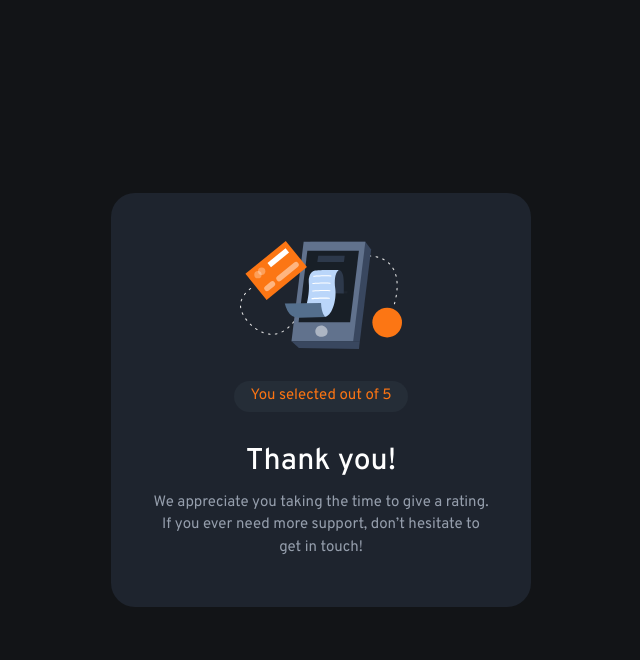
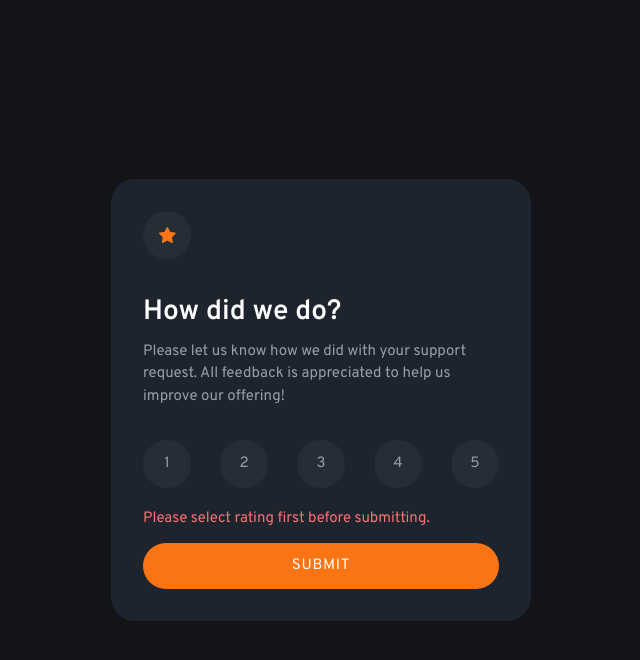
Before and after one commit to maryam-nasir/fm-interactive-rating-component, a React (Vite) app: page / in a window 1280 px wide. Both pictures are taken after a click on the button "SUBMIT". Shown: the top 660 px of the page, without its empty margins (319-959 px from the left). Built offline with nearby package versions, Linux system fonts and the light colour scheme.

Commit message:
Add validation error message for case when user submits without selecting rating

```diff
--- a/src/App.jsx
+++ b/src/App.jsx
@@ -5,12 +5,20 @@ import ThankYouCard from "./components/ThankYouCard";
 const App = () => {
   const [formSubmitted, setFormSubmitted] = useState(false);
   const [rating, setRating] = useState(null);
+  const [error, setError] = useState(null);
 
   const handleRatingSelect = (selectedRating) => {
     setRating(selectedRating);
+    setError(null);
   };
 
   const handleSubmit = () => {
+    if (!rating) {
+      setError({
+        message: "Please select rating first before submitting.",
+      });
+      return;
+    }
     setFormSubmitted(true);
   };
 
@@ -21,6 +29,7 @@ const App = () => {
       ) : (
         <RatingCard
           selectedRating={rating}
+          error={error}
           onRatingSelect={handleRatingSelect}
           onSubmit={handleSubmit}
         />
--- a/src/components/RatingCard.jsx
+++ b/src/components/RatingCard.jsx
@@ -1,7 +1,7 @@
 import starIcon from "../assets/icon-star.svg";
 import RatingButton from "./RatingButton";
 
-const RatingCard = ({ selectedRating, onRatingSelect, onSubmit }) => {
+const RatingCard = ({ selectedRating, error, onRatingSelect, onSubmit }) => {
   return (
     <div className="flex flex-col p-8">
       <div className="w-12 h-12 bg-darkBlue flex items-center justify-center rounded-full">
@@ -28,6 +28,8 @@ const RatingCard = ({ selectedRating, onRatingSelect, onSubmit }) => {
         ))}
       </div>
 
+      {error && <p className="text-red-400 -mt-3 mb-3">{error.message}</p>}
+
       <button
         className="w-full bg-orange text-white uppercase tracking-wider rounded-full py-3 hover:text-orange hover:bg-white"
         onClick={onSubmit}
```
